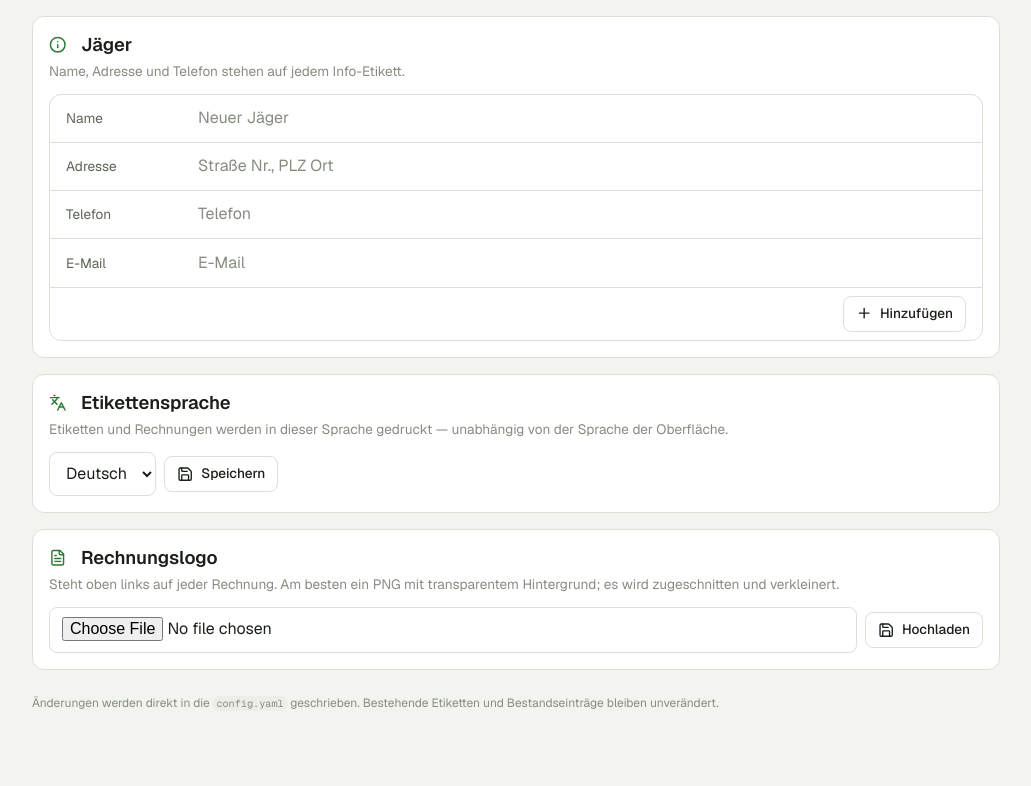
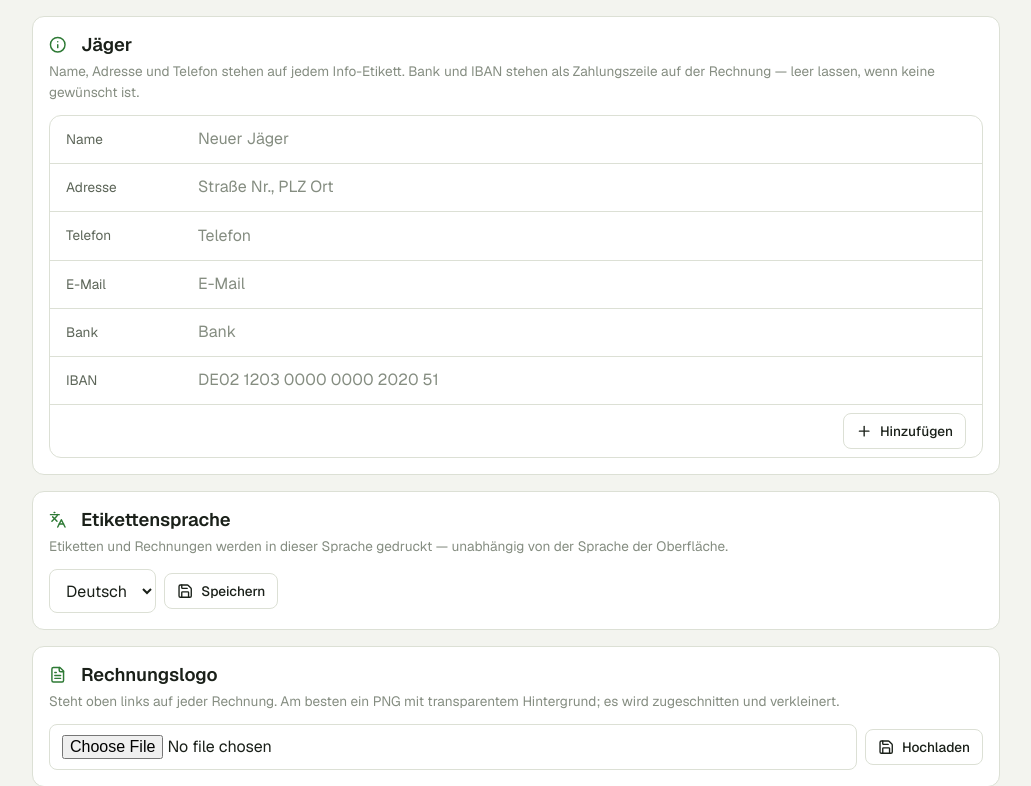
Before and after one commit to mlorenzsm/gamecooler, a FastAPI app: page /settings in a window 1280 px wide. Shown: the part 167-953 px from the top of the page, without its empty margins (124-1155 px from the left). Before the commit the page ends 876 px from the top, so only its background shows below. Run offline with FastAPI, Linux system fonts and the light colour scheme; parts of the project's set-up code (start-up, migrations or seed data) failed here and were passed over; some libraries are stand-ins or nearby versions.

Commit message:
Sale: Wildmarke on custom rows; Settings: hunter bank details
- A custom row shows a Wildmarke input when the selected species needs
  one (like the print forms); hidden and cleared otherwise — never
  disabled, since the custom_* fields travel grouped by position.
- Stock items carry their registered mark onto the invoice line
  automatically; the sale page shows it like the PDF does.
- Hunters get Bank and IBAN fields in Settings, feeding the invoice's
  payment line. The save route now knows the fields — before, saving a
  hunter would have wiped a bank/iban set in config.yaml by hand.

Co-Authored-By: Claude Code <noreply@anthropic.com>

```diff
--- a/app/i18n_catalog.py
+++ b/app/i18n_catalog.py
@@ -329,6 +329,8 @@ EN = {
     "Wildarten": "Species",
     "Allgemein": "General",
     "Name, Adresse und Telefon stehen auf jedem Info-Etikett.": "Name, address and phone appear on every info label.",
+    "Bank": "Bank",
+    "Bank und IBAN stehen als Zahlungszeile auf der Rechnung — leer lassen, wenn keine gewünscht ist.": "Bank and IBAN appear as the payment line on the invoice — leave empty for none.",
     "Umbenennen oder löschen": "Rename or delete",
     "Neuer Name": "New name",
     "Umbenennen": "Rename",
--- a/app/main.py
+++ b/app/main.py
@@ -567,14 +567,16 @@ async def sell_confirm(request: Request, background: BackgroundTasks):
                 pieces=record.pieces,
                 price_per_kg=record.price_per_kg,
                 total_price=total,
+                mark=record.mark or "",
             )
         )
     # Custom rows: positions sold without a label (not in stock). They travel
     # in their own fields, grouped by position like uuid/item_price; no uuid,
     # so the invoice line shows no label ID and nothing is marked sold.
-    for species, part, amount, price in zip(
+    for species, part, amount, price, mark in zip(
         form.getlist("custom_species"), form.getlist("custom_part"),
         form.getlist("custom_amount"), form.getlist("custom_price"),
+        form.getlist("custom_mark"),
     ):
         part = str(part).strip()
         if not part:
@@ -588,6 +590,7 @@ async def sell_confirm(request: Request, background: BackgroundTasks):
                 weight_kg=weight_kg,
                 pieces=pieces,
                 total_price=round(parse_optional_decimal(price) or 0.0, 2),
+                mark=str(mark).strip(),
             )
         )
     if not items:
@@ -765,8 +768,11 @@ def settings_hunter_save(
     address: str = Form(...),
     phone: str = Form(""),
     email: str = Form(""),
+    bank: str = Form(""),
+    iban: str = Form(""),
 ):
-    hunter = Hunter(name=name.strip(), address=address.strip(), phone=phone.strip(), email=email.strip())
+    hunter = Hunter(name=name.strip(), address=address.strip(), phone=phone.strip(), email=email.strip(),
+                    bank=bank.strip(), iban=iban.strip())
     existing = find_hunter(original_name)
     if existing:
         config.hunters[config.hunters.index(existing)] = hunter
--- a/app/templates/sale.html
+++ b/app/templates/sale.html
@@ -49,7 +49,7 @@
   <li class="list-row">
     <span class="grow">
       <b>{{ i.part }}</b><br>
-      <span class="muted small-line">{{ i.species }}{% if i.weight_kg is not none or i.pieces is not none %} · {{ i | amount }}{% endif %}{% if i.price_per_kg is not none %} · {{ i.price_per_kg | de }} €/kg{% endif %}{% if i.uuid %} · <code>{{ i.uuid[:8] }}</code>{% endif %}</span>
+      <span class="muted small-line">{{ i.species }}{% if i.weight_kg is not none or i.pieces is not none %} · {{ i | amount }}{% endif %}{% if i.price_per_kg is not none %} · {{ i.price_per_kg | de }} €/kg{% endif %}{% if i.uuid %} · <code>{{ i.uuid[:8] }}</code>{% endif %}{% if i.mark %} · {{ t("Wildmarke {number}", number=i.mark) }}{% endif %}</span>
     </span>
     <span class="num">{{ i.total_price | de }} €</span>
   </li>
--- a/app/templates/settings.html
+++ b/app/templates/settings.html
@@ -17,7 +17,7 @@
 
 <section class="settings-card">
   <h3>{{ icon('info') }}{{ t("Jäger") }}</h3>
-  <p class="hint">{{ t("Name, Adresse und Telefon stehen auf jedem Info-Etikett.") }}</p>
+  <p class="hint">{{ t("Name, Adresse und Telefon stehen auf jedem Info-Etikett.") }} {{ t("Bank und IBAN stehen als Zahlungszeile auf der Rechnung — leer lassen, wenn keine gewünscht ist.") }}</p>
   {# One grouped list per hunter — four fields side by side didn't fit a
      phone. Same form fields and routes as before. #}
   {% macro hunter_rows(h=None) %}
@@ -29,6 +29,10 @@
       <input name="phone" type="tel" {% if h %}value="{{ h.phone }}"{% else %}placeholder="{{ t('Telefon') }}"{% endif %}></label>
     <label class="list-row"><span class="list-label">{{ t("E-Mail") }}</span>
       <input name="email" type="email" {% if h %}value="{{ h.email }}"{% else %}placeholder="{{ t('E-Mail') }}"{% endif %}></label>
+    <label class="list-row"><span class="list-label">{{ t("Bank") }}</span>
+      <input name="bank" {% if h %}value="{{ h.bank }}"{% else %}placeholder="{{ t('Bank') }}"{% endif %}></label>
+    <label class="list-row"><span class="list-label">IBAN</span>
+      <input name="iban" {% if h %}value="{{ h.iban }}"{% else %}placeholder="DE02 1203 0000 0000 2020 51"{% endif %}></label>
   {% endmacro %}
   {% for h in config.hunters %}
   <form method="post" action="/settings/hunters" class="list-group list-form" id="hunter-{{ loop.index }}">
```
Also changed, not shown: app/templates/sell.html (+17 -1 lines).
